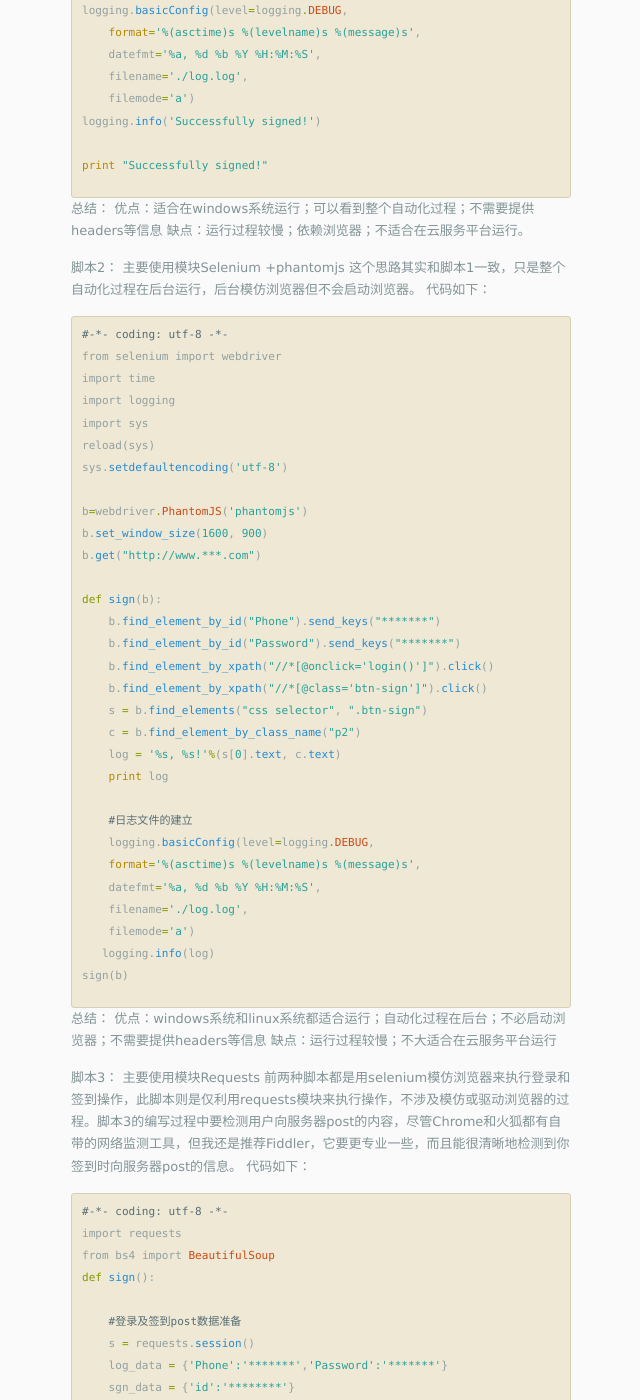
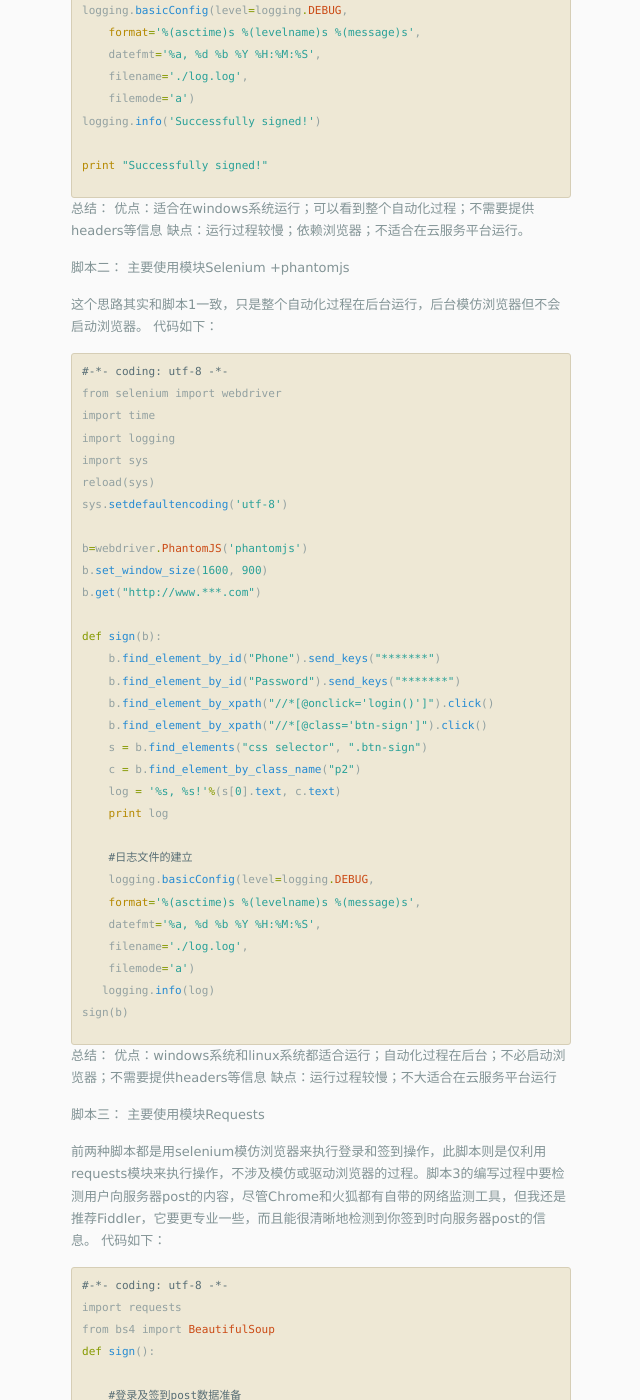
Before and after one commit to shshi/shishaohua.github.io, a Jekyll site: the page built from docs/_posts/2017-09-13-IT_auto_sign_in.markdown, in a window 1280 px wide and 1400 px high, scrolled down 1260 px. Shown: the whole window, without its empty margins (319-959 px from the left). Built offline with Jekyll 4.4.1, drawn with Linux system fonts in a browser that asks for light colours; nearby versions of some CDN libraries.

Commit message:
Update 2017-09-13-IT_auto_sign_in.markdown

```diff
--- a/docs/_posts/2017-09-13-IT_auto_sign_in.markdown
+++ b/docs/_posts/2017-09-13-IT_auto_sign_in.markdown
@@ -52,8 +52,9 @@ print "Successfully signed!"
 缺点：运行过程较慢；依赖浏览器；不适合在云服务平台运行。
 
 
-脚本2：
+脚本二：
 主要使用模块Selenium +phantomjs
+
 这个思路其实和脚本1一致，只是整个自动化过程在后台运行，后台模仿浏览器但不会启动浏览器。
 代码如下：
 {% highlight ruby %}
@@ -94,8 +95,9 @@ sign(b)
 缺点：运行过程较慢；不大适合在云服务平台运行
 
 
-脚本3：
+脚本三：
 主要使用模块Requests
+
 前两种脚本都是用selenium模仿浏览器来执行登录和签到操作，此脚本则是仅利用requests模块来执行操作，不涉及模仿或驱动浏览器的过程。脚本3的编写过程中要检测用户向服务器post的内容，尽管Chrome和火狐都有自带的网络监测工具，但我还是推荐Fiddler，它要更专业一些，而且能很清晰地检测到你签到时向服务器post的信息。
 代码如下：
 
```
Also changed, not shown: other parts of docs/_posts/2017-09-13-IT_auto_sign_in.markdown (+1 -1 lines).
